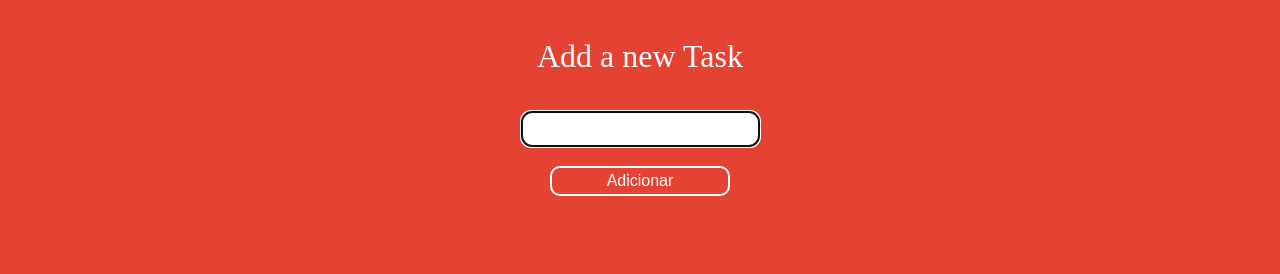
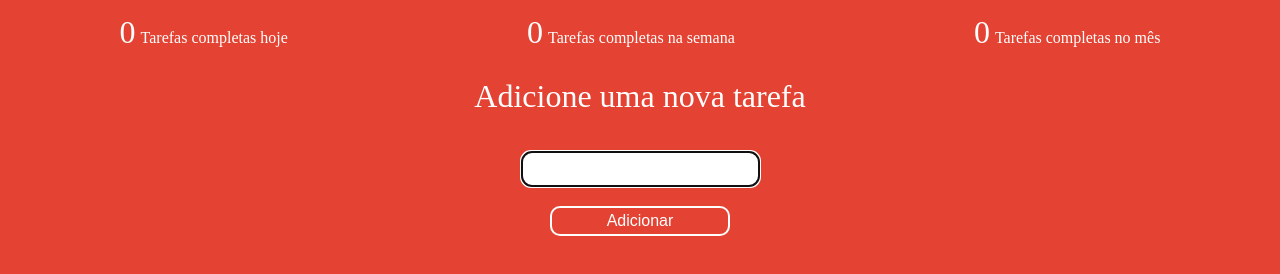
Before and after one commit to RafaelGoulartB/PWA-ToDoList, a plain HTML site: page index.html in a window 1280 px wide. Drawn offline with Linux system fonts and the light colour scheme.

Commit message:
Contador de Tarefas

```diff
--- /dev/null
+++ b/css/countTasks.css
@@ -0,0 +1,17 @@
+.content {
+    display: flex;
+    justify-content: space-around;
+    margin-bottom: 2em;
+    margin-top: -1.5em;
+}
+.content div {
+    display: flex;
+    align-items: baseline;
+}
+.content div .num-completed-tasks {
+    font-size: 24pt;
+}
+.content div .description-num-tasks {
+    margin-left: 5px;
+
+}
--- a/css/index.css
+++ b/css/index.css
@@ -2,5 +2,6 @@ body {
     margin-top: 2.5em;
     background-color: #e44232;
     color: #fff;
+    min-width: 300px;
 
 }
--- a/index.html
+++ b/index.html
@@ -8,13 +8,37 @@
     <link rel="stylesheet" href="css/index.css">
     <link rel="stylesheet" href="css/input.css">
     <link rel="stylesheet" href="css/tasks.css">
+    <link rel="stylesheet" href="css/countTasks.css">
 </head>
 <body>
 
     <div class="container">
 
+        <section class="counter">
+
+            <div class="content">
+
+                <div class="tasks_today">
+                    <p class="num-completed-tasks">0</p>
+                    <p class="description-num-tasks">Tarefas completas hoje</p>
+                </div>
+
+                <div class="tasks_week line-div">
+                    <p class="num-completed-tasks">0</p>
+                    <p class="description-num-tasks">Tarefas completas na semana</p>
+
+                </div>
+
+                <div class="tasks_month line-div">
+                    <p class="num-completed-tasks">0</p>
+                    <p class="description-num-tasks">Tarefas completas no mês</p>
+                </div>
+
+            </div>
+        </section>
+
         <div class="input">
-            <h1 class="title">Add a new Task</h1>
+            <h1 class="title">Adicione uma nova tarefa</h1>
             <input type="text" name="task" id="newTask" autofocus>
             <button for="newTask" onclick="createTask()" id="btn-add">Adicionar</button>
         </div>
@@ -24,6 +48,7 @@
     <div id="list"></div>
 
 
+
     <script src="js/updateScreen.js"></script>
     <script src="js/taskStorage.js"></script>
 
--- a/js/taskStorage.js
+++ b/js/taskStorage.js
@@ -1,5 +1,6 @@
 let myStorage = window.localStorage;
 var tasks = [];
+var numTasks = 0;
 
 
 function loadTasks() {
@@ -10,12 +11,12 @@ function loadTasks() {
     updateScreen();
     console.log('load');
 };
+
 loadTasks();
 
 function createId() {
     var date = new Date();
     let id = date.getDate() +""+ date.getDay() +""+ date.getMinutes() +""+ date.getMilliseconds();
-
     return id;
 }
 
@@ -34,6 +35,7 @@ function createTask() {
         myStorage.setItem('tasks', JSON.stringify(tasks))
 
         updateScreen();
+
     }
 }
 
@@ -44,3 +46,8 @@ function removeTask(element) {
 
     updateScreen();
 }
+
+function countTasks() {
+    numTasks = tasks.length;
+
+}
```
